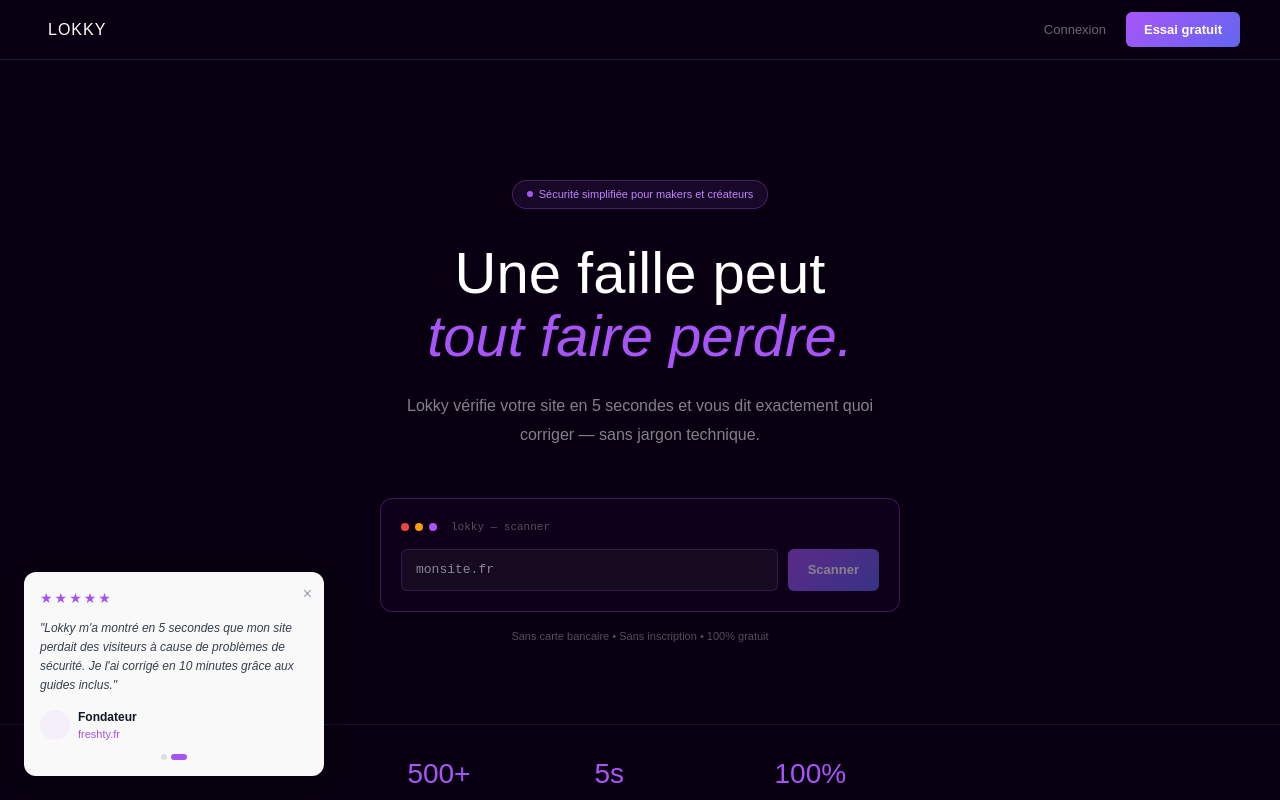
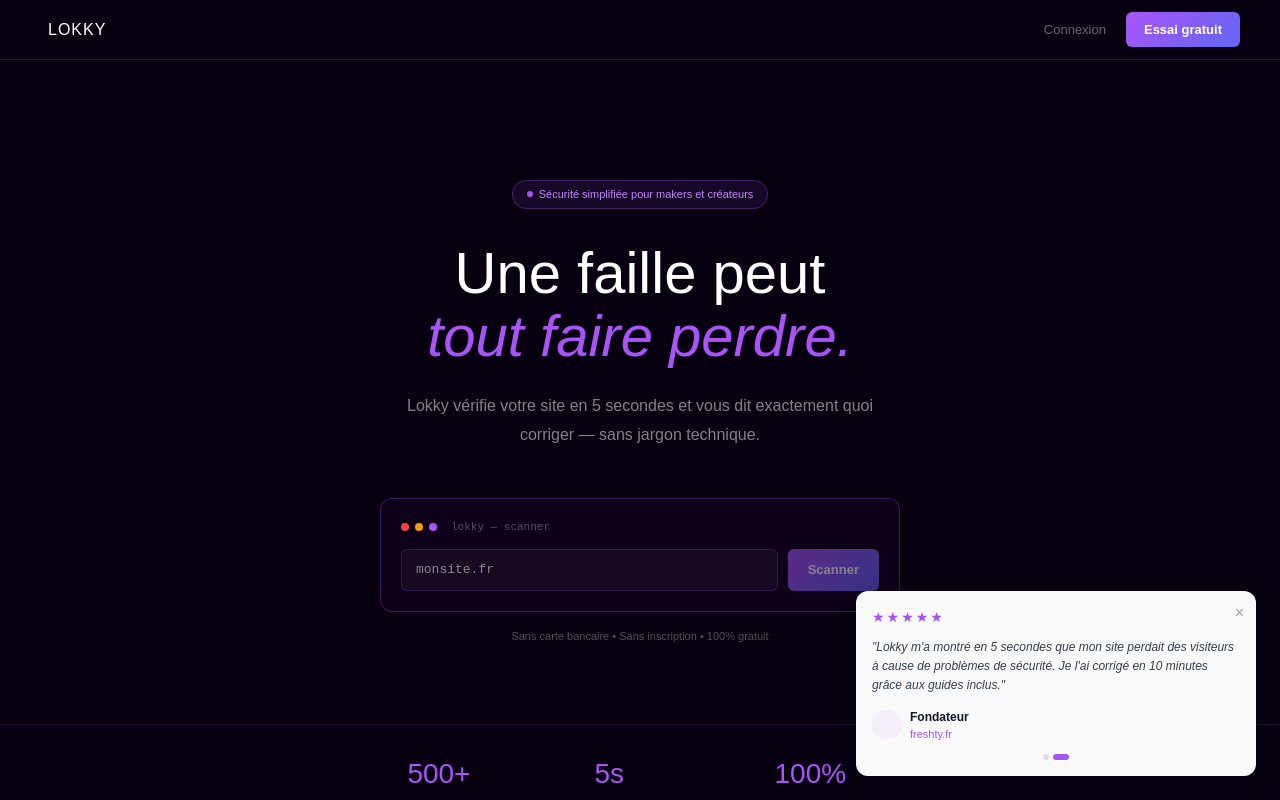
Before and after one commit to Fiodordo/lokky, a Next.js app: page / in a window 1280 px wide. Shown: the top 800 px of the page. Built offline with nearby package versions, Linux system fonts and the light colour scheme.

Commit message:
enlarge floating review widget

```diff
--- a/components/FloatingReview.tsx
+++ b/components/FloatingReview.tsx
@@ -39,9 +39,9 @@
     <div style={{
       position: "fixed",
       bottom: "24px",
-      left: "24px",
+      right: "24px",
       zIndex: 50,
-      maxWidth: "300px",
+      maxWidth: "400px",
       background: "#fff",
       borderRadius: "12px",
       padding: "16px",
```
